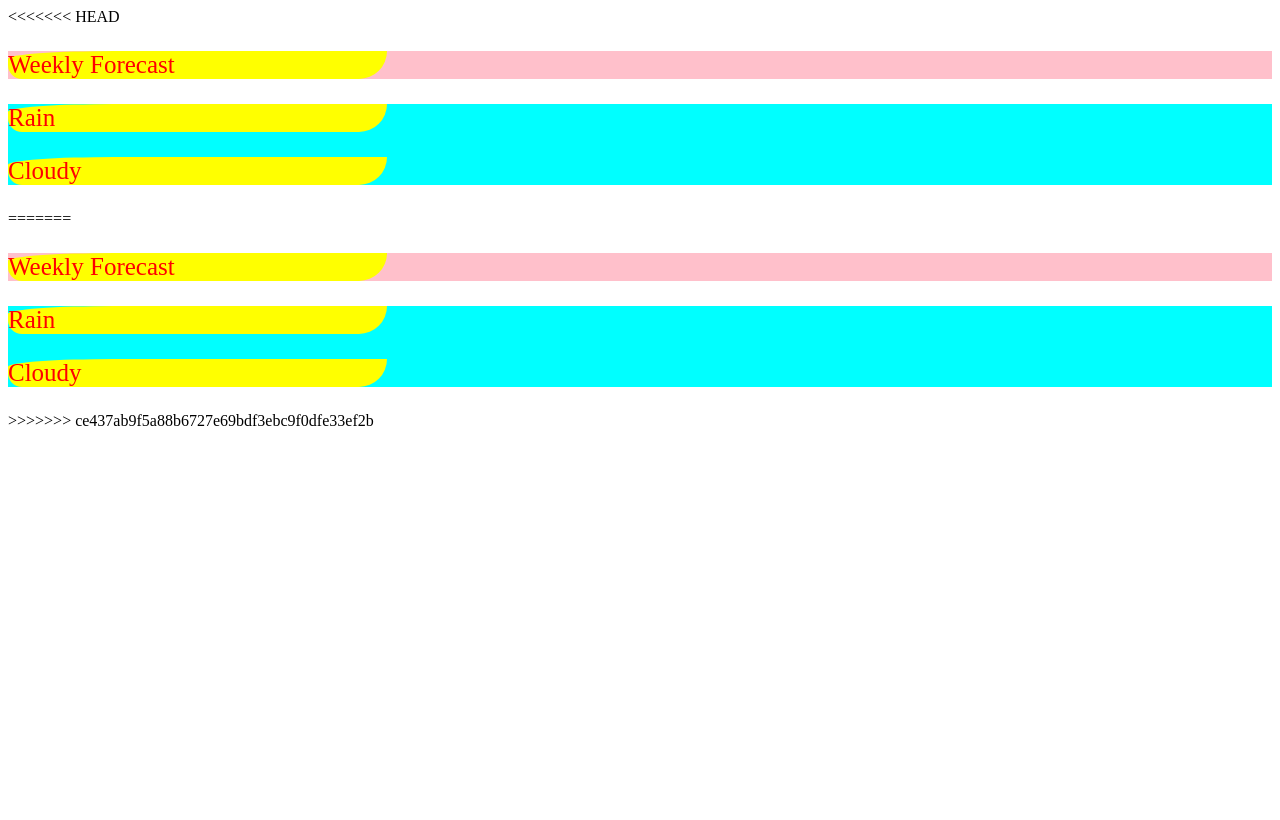
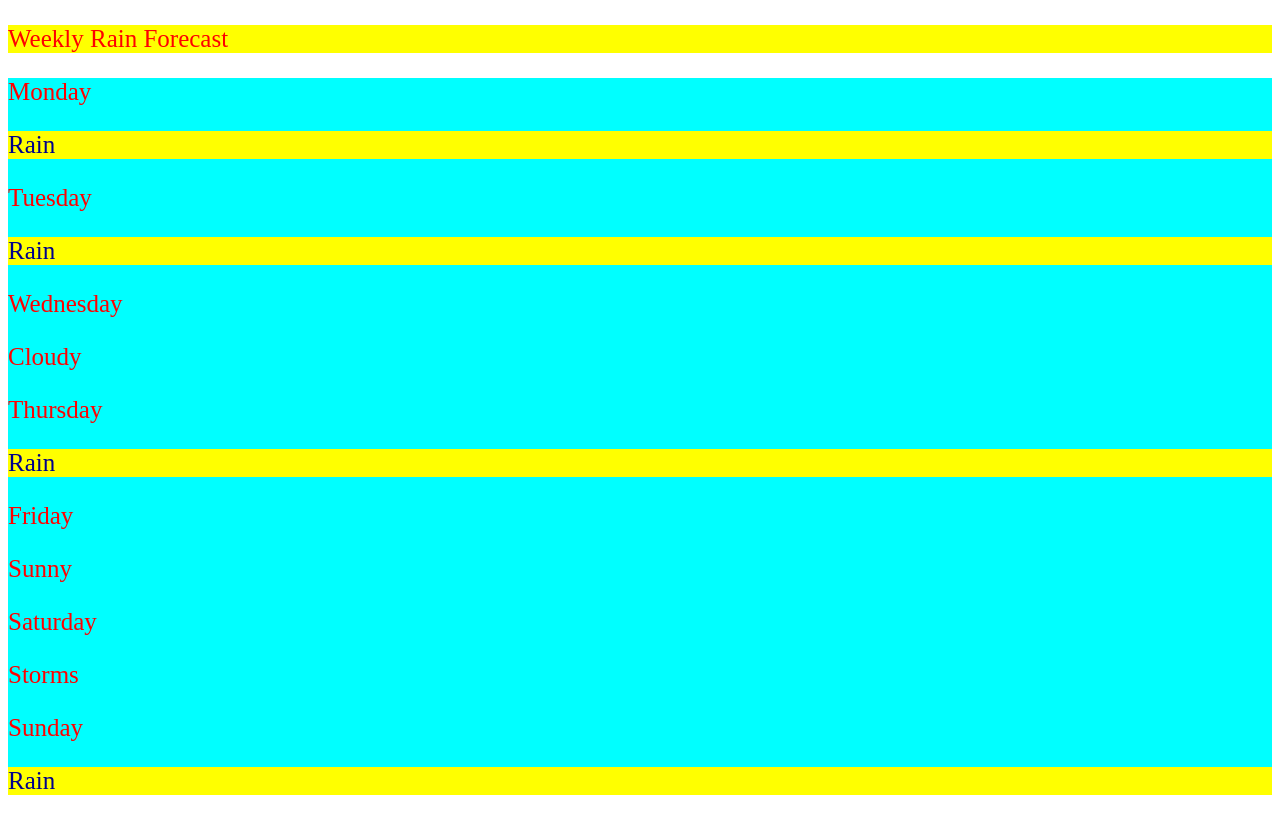
Before and after one commit to Tmorgan33/T-Morgan, a plain HTML site: page Week-2/SunshineandRain/index.html in a window 1280 px wide. Drawn offline with Linux system fonts and the light colour scheme.

Commit message:
Added Class to html and css

```diff
--- a/Week-2/SunshineandRain/index.html
+++ b/Week-2/SunshineandRain/index.html
@@ -1,4 +1,3 @@
-<<<<<<< HEAD
 <!DOCTYPE html>
 <html>
     <head>
@@ -11,34 +10,22 @@
             <div>
                 <p style="font-weight: bold;">
                 <div class="parent">
-                    <p class="Forcast">Weekly Forecast</p>
+                    <p class="Forcast">Weekly Rain Forecast</p>
                 </div>
-                <div class="child"
-                    <p class="Monday">
-                    <p class="Tuesday">Rain</p>
-                    <p class="Wednesday">Cloudy</p>
-                </div>
-            <div class="inline">
-=======
-<!DOCTYPE html>
-<html>
-    <head>
-        <title>Forcast</title>
-        <link rel="stylesheet" href="style.css">
-    </head>
-    <Body>
-        </div>
-        <header>
-            <div>
-                <p style="font-weight: bold;">
-                <div class="parent">
-                    <p class="Forcast">Weekly Forecast</p>
-                </div>
-                <div class="child"
-                    <p class="Monday">
-                    <p class="Tuesday">Rain</p>
-                    <p class="Wednesday">Cloudy</p>
-                </div>
-            <div class="inline">
->>>>>>> ce437ab9f5a88b6727e69bdf3ebc9f0dfe33ef2b
-            </div>
+
+            <div class="child">
+                    <p class="Monday">Monday</p>
+                    <p class="Rain">Rain</p>
+                    <p class="Tuesday">Tuesday</p>
+                    <p class="Rain">Rain</p>
+                    <p class="Wednesday">Wednesday</p>
+                    <p class="Cloudy">Cloudy</p>
+                    <p class="Thursday">Thursday</p>
+                    <p class="Rain">Rain</p>
+                    <p class="Friday">Friday</p>
+                    <p class="Sunny">Sunny</p>
+                    <p class="Saturday">Saturday</p>
+                    <p class="Storms">Storms</p>
+                    <p class="Sunday">Sunday</p>
+                    <p class="Rain">Rain</p>
+             </div>
--- a/Week-2/SunshineandRain/style.css
+++ b/Week-2/SunshineandRain/style.css
@@ -1,46 +1,20 @@
-<<<<<<< HEAD
-div {
-    background-color: green;
-    Height: 100%;
-    Width: 50%;
-    margin: 0;
-    }
-    p {
+
+p {
     font-size: 25px;
     color: red;
-    background-color: yellow;
-    display: block;
-    width: 30%;
-    border-radius: 100% 0 100px 50px;
+    }
+    .Rain {
+        font-size: 25px;
+        color: darkblue;
+        background-color: yellow;
     }
     .parent {
-        background-color: pink;
+        background-color: yellow;
+        width: 100%;
         position: relative
     }
     .child {
         background-color: aqua;
+        width: 100%;
         position: relative
-=======
-div {
-    background-color: green;
-    Height: 100%;
-    Width: 50%;
-    margin: 0;
-    }
-    p {
-    font-size: 25px;
-    color: red;
-    background-color: yellow;
-    display: block;
-    width: 30%;
-    border-radius: 100% 0 100px 50px;
-    }
-    .parent {
-        background-color: pink;
-        position: relative
-    }
-    .child {
-        background-color: aqua;
-        position: relative
->>>>>>> ce437ab9f5a88b6727e69bdf3ebc9f0dfe33ef2b
-    }
+p }
```
